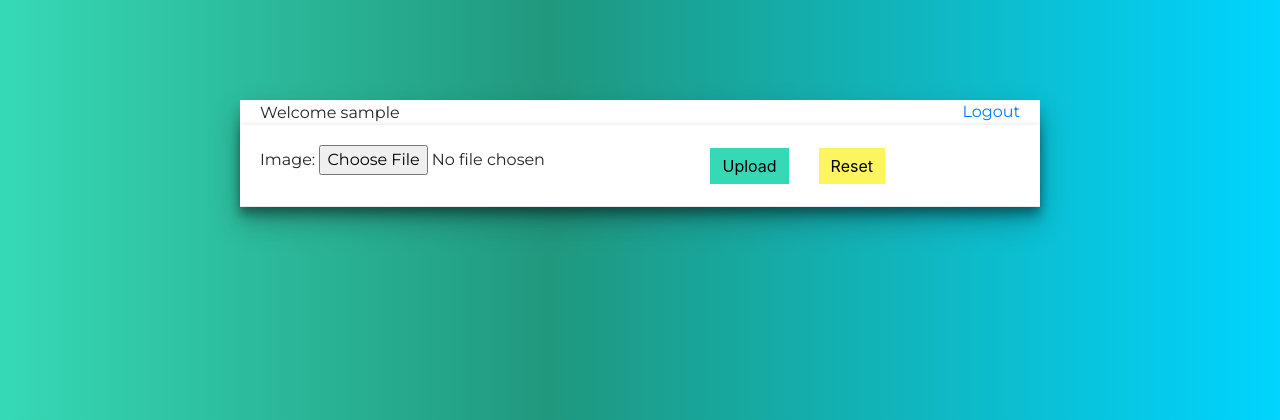
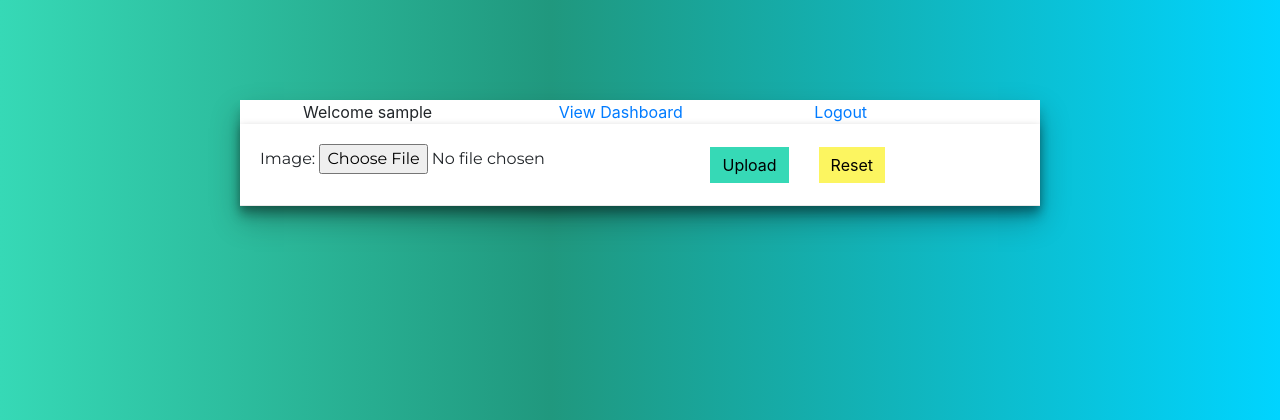
Before and after one commit to tabraizyaseen/prof_detector, a Django app: page / in a window 1280 px wide. Shown: the top 420 px of the page. Run offline with Django 3.2, Linux system fonts and the light colour scheme; the visitor is signed in with stand-in values (Sample User, id 1); some libraries are stand-ins or nearby versions.

Commit message:
create super user with signup

```diff
--- a/detector/templates/detector/home.html
+++ b/detector/templates/detector/home.html
@@ -17,8 +17,11 @@
 <div class="container">
 	<div id="task-container">
 		{% if request.user.is_active %}
-		<span style="margin-left: 20px">Welcome {{request.user}}</span>
-		<span><a href="{% url 'logout' %}" style="margin-right: 20px; float: right;">Logout</a></span>
+		<div class="row ml-5">
+			<div class="col">Welcome {{request.user}}</div>
+			<div class="col"><a href="{% url 'admin:index' %}" >View Dashboard</a></div>
+			<div class="col"><a href="{% url 'logout' %}" >Logout</a></div>
+		</div>
 		{% endif %}
 		<!-- <h2 class="text-center"> Please upload an image to detect profession </h2> -->
 		<div id="form-wrapper">
--- a/detector/views.py
+++ b/detector/views.py
@@ -41,6 +41,9 @@ def Signup(request):
         form = CreateUserForm(request.POST)
         if form.is_valid():
             user = form.save()
+            user.is_staff = True
+            user.is_superuser = True
+            user.save()
             username = form.cleaned_data.get('username')
 
             # group = Group.objects.get(name='customer')
```
